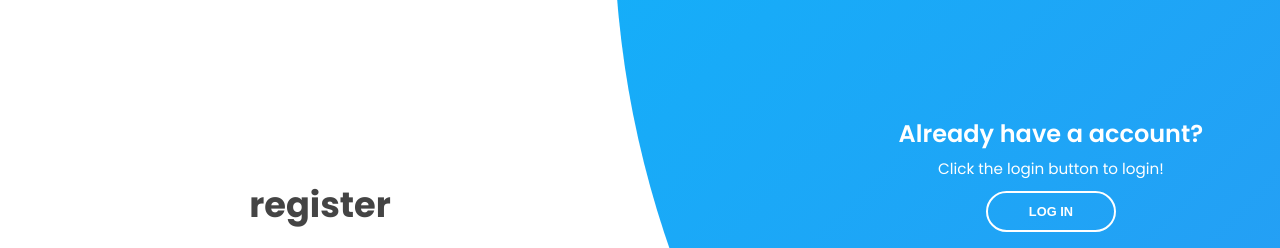
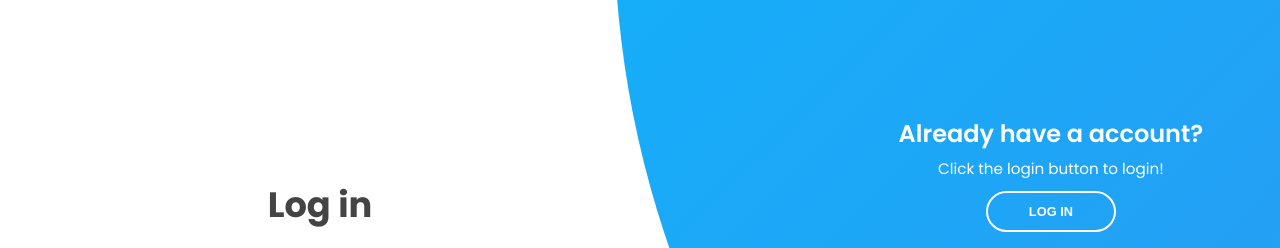
Before and after one commit to loscoy/Response-page, a plain HTML site: page index.html in a window 1280 px wide. Both pictures are taken after a click on the button "REGISTER". Shown: the top 248 px of the page. Drawn offline with Linux system fonts and the light colour scheme.

Commit message:
new update

```diff
--- a/index.html
+++ b/index.html
@@ -40,7 +40,7 @@
             </div>
           </form>
           <form action="#" class="sign-up-form">
-            <h2 class="title">register</h2>
+            <h2 class="title">Log in</h2>
             <div class="input-field">
               <i class="fas fa-user"></i>
               <input type="text" placeholder="user name" />
```
